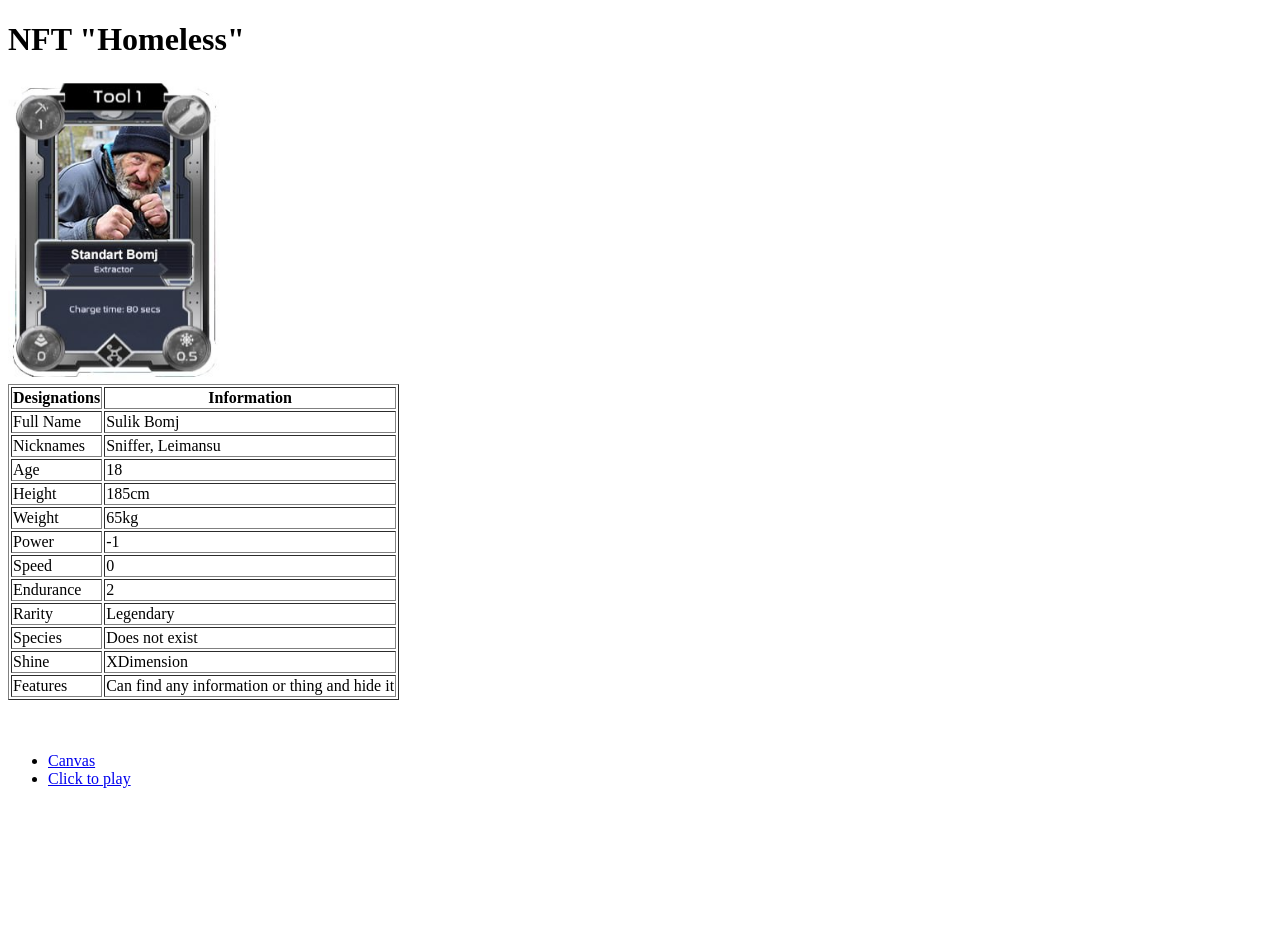
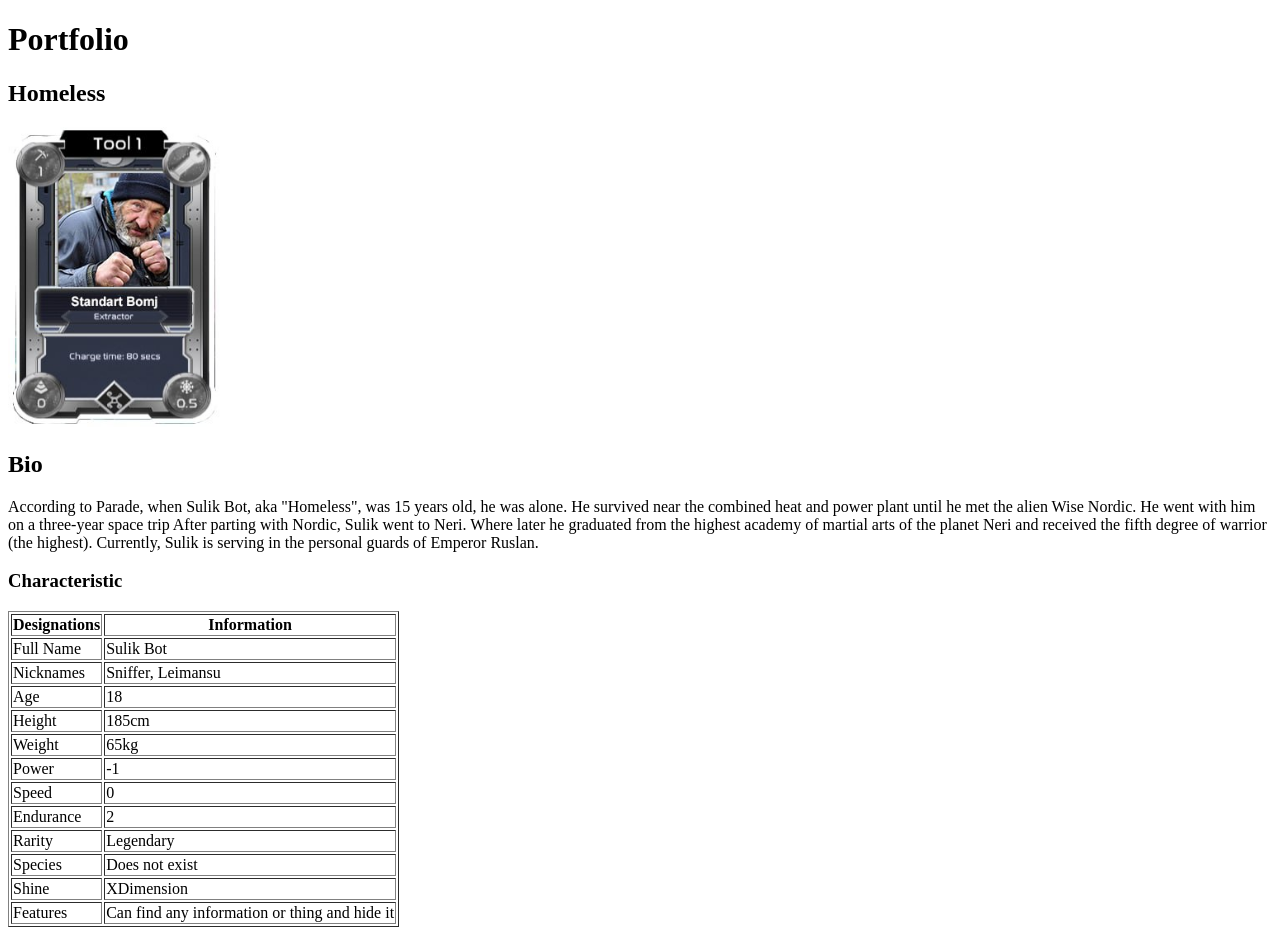
Before and after one commit to qadrqul/portfolio, a plain HTML site: page index.html in a window 1280 px wide. Shown: the top 930 px of the page. Before the commit the page ends 804 px from the top, so only its background shows below. Drawn offline with Linux system fonts and the light colour scheme.

Commit message:
Update index.html

```diff
--- a/index.html
+++ b/index.html
@@ -6,10 +6,21 @@
     <link rel="icon" href="img2.png">
 </head>
 <body>
-<h1>NFT "Homeless"</h1>
-<div class="">
-    <a href="img1.png"><img src="img1.png" height="300"></a>
-</div>
+        <h1>Portfolio</h1>
+    		<section id="main-bio">
+			<h2>Homeless</h2>
+			<img id="image" src="img1.png" height="300" alt="Homeless">
+
+			<h2>Bio</h2>
+			<p>
+                According to Parade, when Sulik Bot, aka "Homeless", was 15 years old, he was alone. He survived near the combined heat and power plant until he met the alien Wise Nordic. He went with him on a three-year space trip
+
+After parting with Nordic, Sulik went to Neri. Where later he graduated from the highest academy of martial arts of the planet Neri and received the fifth degree of warrior (the highest).
+
+Currently, Sulik is serving in the personal guards of Emperor Ruslan.
+			</p>
+		</section>
+    <h3>Сharacteristic</h3>
 <table border="1">
     <thead>
         <tr>
@@ -20,7 +31,7 @@
     <tbody>
         <tr>
             <td>Full Name</td>
-            <td>Sulik Bomj</td>
+            <td>Sulik Bot</td>
         </tr>
         <tr>
             <td>Nicknames</td>
```
